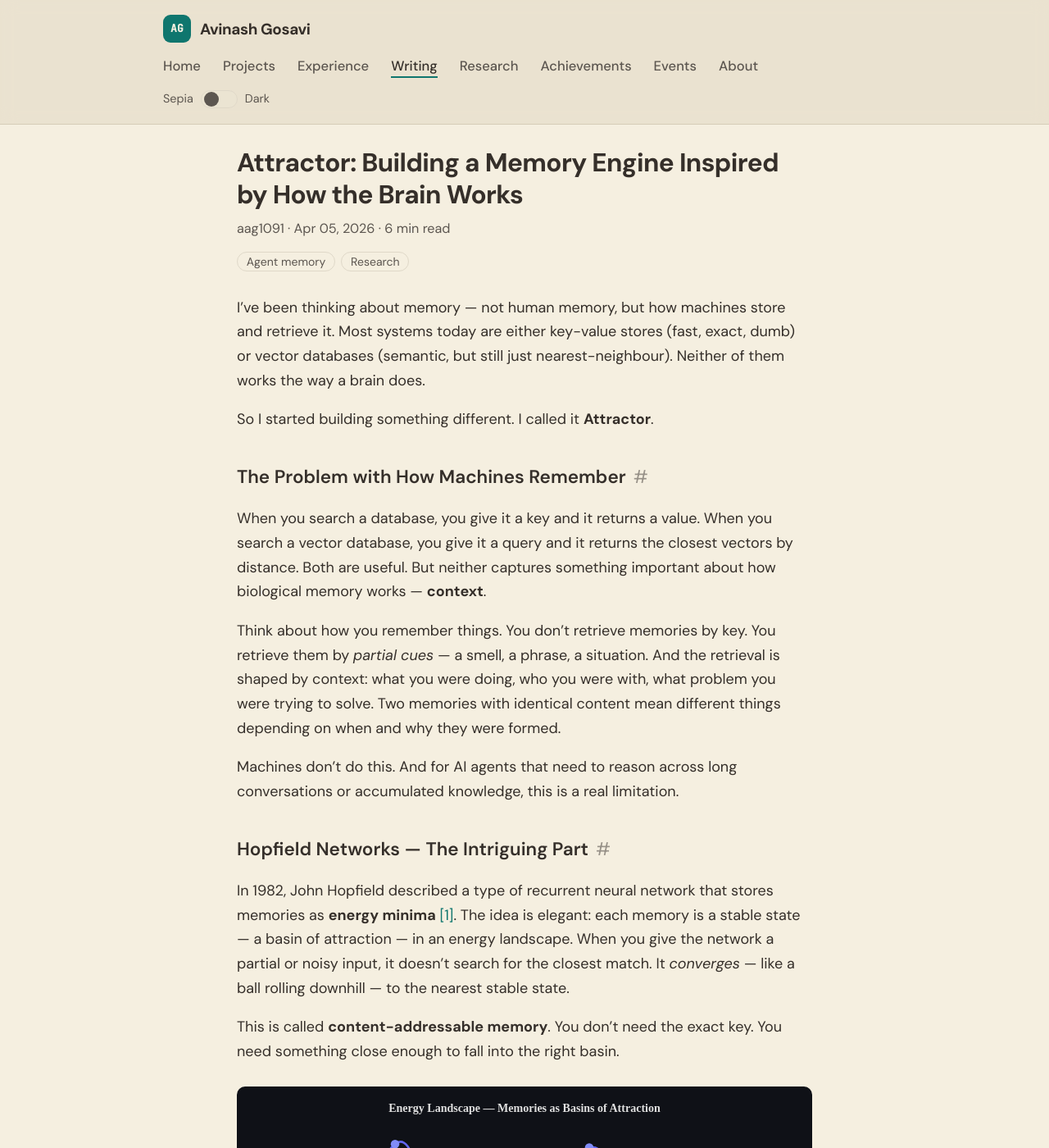
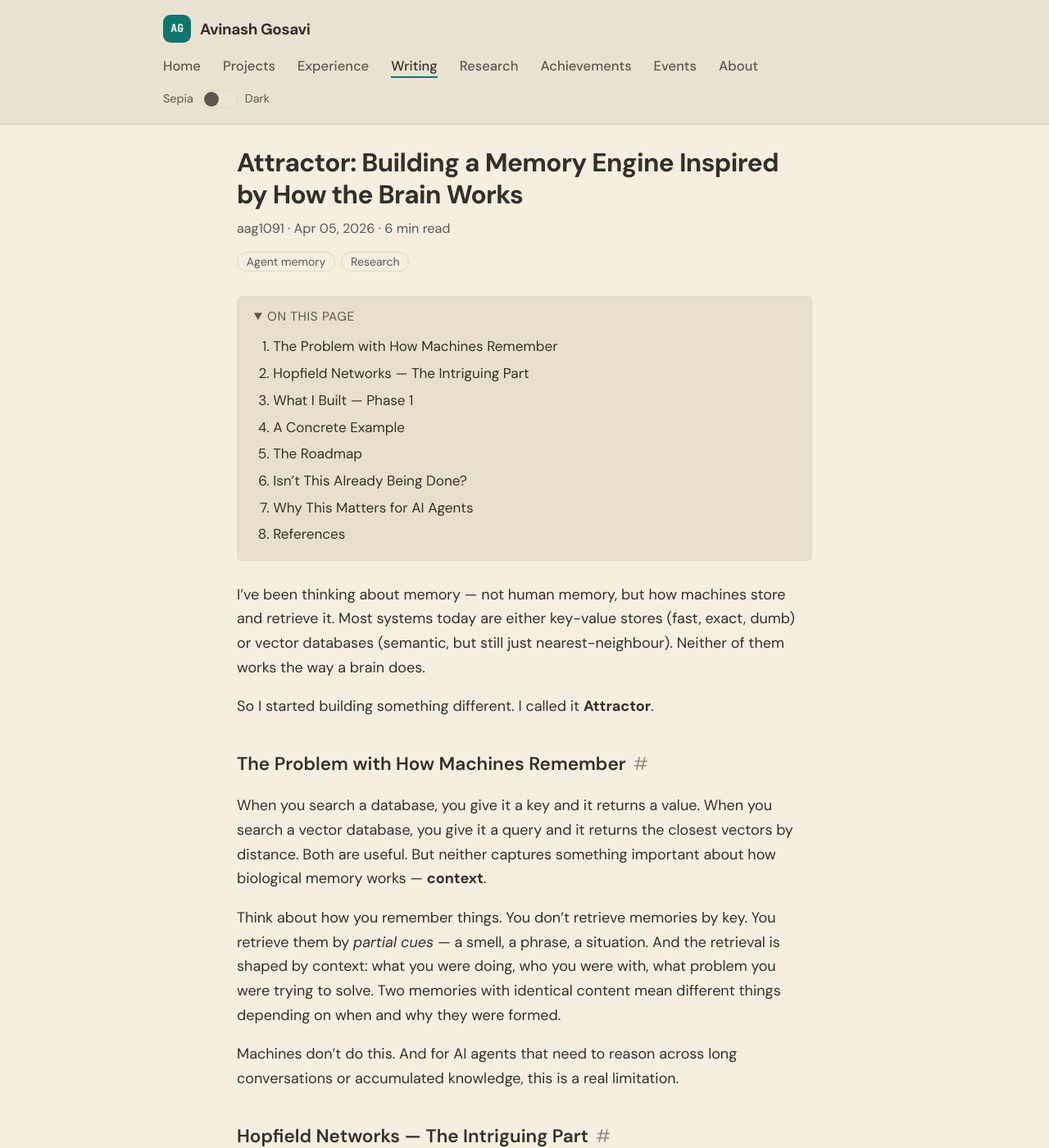
Before and after one commit to aag1091-alt/avinashgosavi.com, a Jekyll site: the page built from _posts/2026-04-05-attractor-memory-engine.md, in a window 1280 px wide and 1400 px high. Shown: the whole window at 82% size. Built offline with Jekyll 4.4.1, drawn with Linux system fonts in a browser that asks for light colours.

Commit message:
Engineering: table of contents on posts over 1,200 words
Co-Authored-By: Claude <noreply@anthropic.com>

```diff
--- a/_data/changelog.yml
+++ b/_data/changelog.yml
@@ -1,5 +1,9 @@
 # Public changelog shown on /changelog and (latest 3) on the homepage.
 # Newest first. desk: Writing | Design | Engineering
+- date: 2026-10-19
+  desk: Engineering
+  text: Longer posts now open with an "On this page" list of their sections, so you can jump straight to the part you want.
+  link: /post/hobby-project-stack/
 - date: 2026-10-19
   desk: Design
   text: The Complementary Learning Systems TL;DR now has a small diagram of the fast and slow learners, with the agent-memory version of each, in both sepia and dark.
--- a/_includes/post-tools.html
+++ b/_includes/post-tools.html
@@ -1,6 +1,20 @@
 <script>
 (function(){
   var root=document.querySelector('.post-content'); if(!root) return;
+  // Table of contents for long posts (box rendered by _layouts/post.html when >= 1,200 words)
+  var toc=document.querySelector('.post-toc');
+  if(toc){
+    var hs=root.querySelectorAll('h2[id]'), list=toc.querySelector('ol');
+    if(hs.length>=3){
+      hs.forEach(function(h){
+        var li=document.createElement('li'), a=document.createElement('a');
+        a.href='#'+h.id; a.textContent=h.textContent.trim();
+        li.appendChild(a); list.appendChild(li);
+      });
+      if(window.matchMedia('(min-width: 700px)').matches) toc.open=true;
+      toc.hidden=false;
+    }
+  }
   // Heading anchor links (kramdown gives h2/h3 ids)
   root.querySelectorAll('h2[id], h3[id]').forEach(function(h){
     var a=document.createElement('a');
--- a/_layouts/post.html
+++ b/_layouts/post.html
@@ -13,6 +13,13 @@ layout: default
     {% if page.tags.size > 0 %}<ul class="post-tags">{% for t in page.tags %}<li><a href="{{ '/blog/' | relative_url }}#{{ t | slugify }}">{{ t }}</a></li>{% endfor %}</ul>{% endif %}
   </header>
   {% include series-box.html %}
+  {% assign toc_words = content | strip_html | number_of_words %}
+  {% if toc_words >= 1200 and page.toc != false %}
+  <details class="post-toc" hidden>
+    <summary>On this page</summary>
+    <ol class="post-toc-list"></ol>
+  </details>
+  {% endif %}
   <div class="post-content">
     {{ content }}
   </div>
--- a/assets/css/style.css
+++ b/assets/css/style.css
@@ -1127,6 +1127,28 @@ body.theme-dark .about-image img {
 .series-parts li { margin: 0.4rem 0; }
 .series-meta { color: var(--text-muted); font-size: 0.85rem; white-space: nowrap; }
 
+/* Table of contents on long posts (_layouts/post.html + _includes/post-tools.html) */
+.post-toc {
+  border: 1px solid var(--border);
+  background: var(--surface);
+  border-radius: 6px;
+  padding: 0.7rem 1.1rem;
+  margin: 1.5rem 0;
+  font-size: 0.95rem;
+}
+.post-toc summary {
+  cursor: pointer;
+  color: var(--text-muted);
+  font-size: 0.85rem;
+  text-transform: uppercase;
+  letter-spacing: 0.04em;
+}
+.post-toc summary:focus-visible { outline: 2px solid var(--accent); outline-offset: 2px; border-radius: 3px; }
+.post-toc-list { margin: 0.5rem 0 0.1rem; padding-left: 1.3rem; }
+.post-toc-list li { margin: 0.25rem 0; }
+.post-toc-list a { color: var(--text); text-decoration: none; }
+.post-toc-list a:hover, .post-toc-list a:focus-visible { color: var(--accent); text-decoration: underline; }
+
 /* ---------- Events ---------- */
 .event-list { list-style: none; padding: 0; margin: 0 0 2.5rem; }
 .event-row {
```
